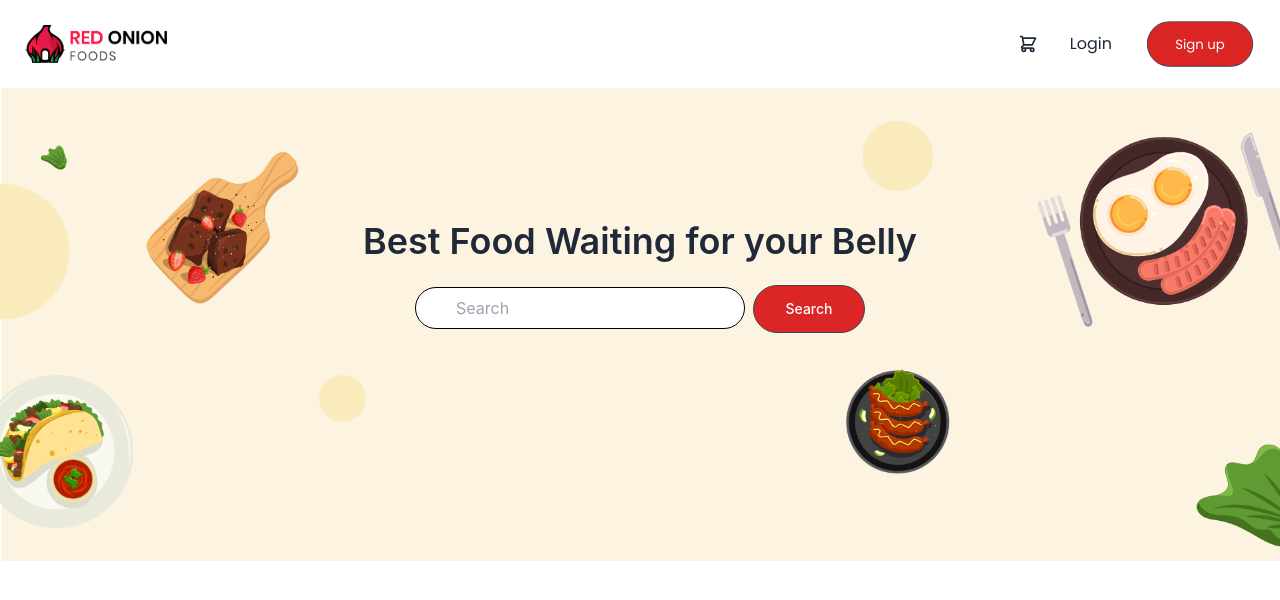
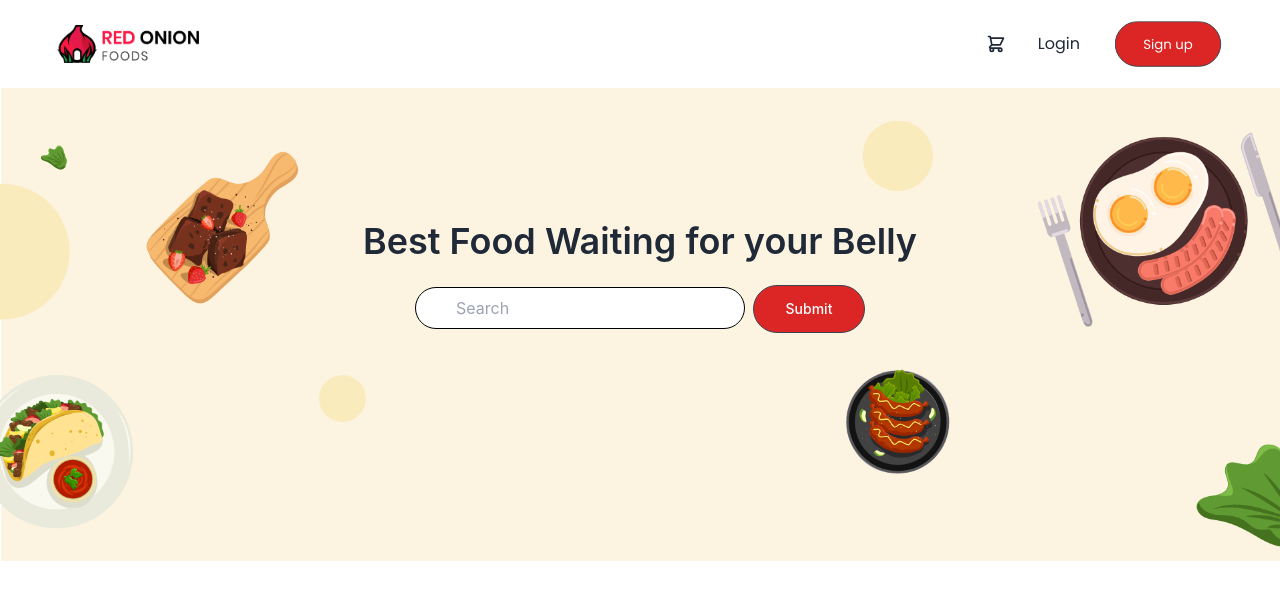
Before and after one commit to ashrafurrahman22/red-onion, a React (Create React App) app: page / in a window 1280 px wide. Shown: the top 600 px of the page. Built offline with nearby package versions, Linux system fonts and the light colour scheme.

Commit message:
banner-updated

```diff
--- a/package.json
+++ b/package.json
@@ -12,6 +12,7 @@
     "daisyui": "^2.31.0",
     "react": "^18.2.0",
     "react-dom": "^18.2.0",
+    "react-hook-form": "^7.37.0",
     "react-router-dom": "^6.4.2",
     "react-scripts": "5.0.1",
     "web-vitals": "^2.1.4"
--- a/src/Pages/Home/Banner.js
+++ b/src/Pages/Home/Banner.js
@@ -1,8 +1,13 @@
 import React from 'react';
 import '../../Styles/Banner.css'
 import bg from  '../../assets/bannerbackground2.png';
+import { useForm } from "react-hook-form";
 
 const Banner = () => {
+
+    const { register, handleSubmit, watch, formState: { errors } } = useForm();
+  const onSubmit = data => console.log(data);
+
     return (
         <div>
             <div>
@@ -12,10 +17,15 @@ const Banner = () => {
             <div className='relative lg:top-[-340px] top-[-120px]'>
             <h2 className='lg:text-4xl font-semibold text-center'>Best Food Waiting for your Belly</h2>
             <div className='text-center py-6'>
-            <form>
-            <input className='border border-black lg:py-2 lg:px-10 rounded-full mr-2' type="text" placeholder='Search' />
+            {/* <form onSubmit={handleSearch}>
+            <input className='border border-black lg:py-2 lg:px-10 rounded-full mr-2' type="text" placeholder='Search' name='search' />
             <input className='btn bg-red-600 lg:w-28  text-white lg:font-medium normal-case rounded-full' type="submit" value="Search" />
-            </form>
+            </form> */}
+            <form onSubmit={handleSubmit(onSubmit)}>
+      <input className='border border-black lg:py-2 lg:px-10 rounded-full mr-2' placeholder='Search' {...register("search")} required/>
+      {errors.exampleRequired && <span>This field is required</span>}
+      <input className='btn bg-red-600 lg:w-28  text-white lg:font-medium normal-case rounded-full' type="submit" />
+    </form>
             </div>
             </div>
 
--- a/src/Pages/Shared/Navbar.js
+++ b/src/Pages/Shared/Navbar.js
@@ -8,7 +8,7 @@ const Navbar = () => {
     return (
         <div style={{
           fontFamily:"poppins"
-        }} className="navbar bg-base-100 py-2">
+        }} className="navbar bg-base-100 py-2 px-10">
   <div className="navbar-start">
     <div className="dropdown">
       <label tabIndex={0} className="btn btn-ghost lg:hidden">
```
Also changed, not shown: 1 other file (tests, documents, lock files or other folders).
